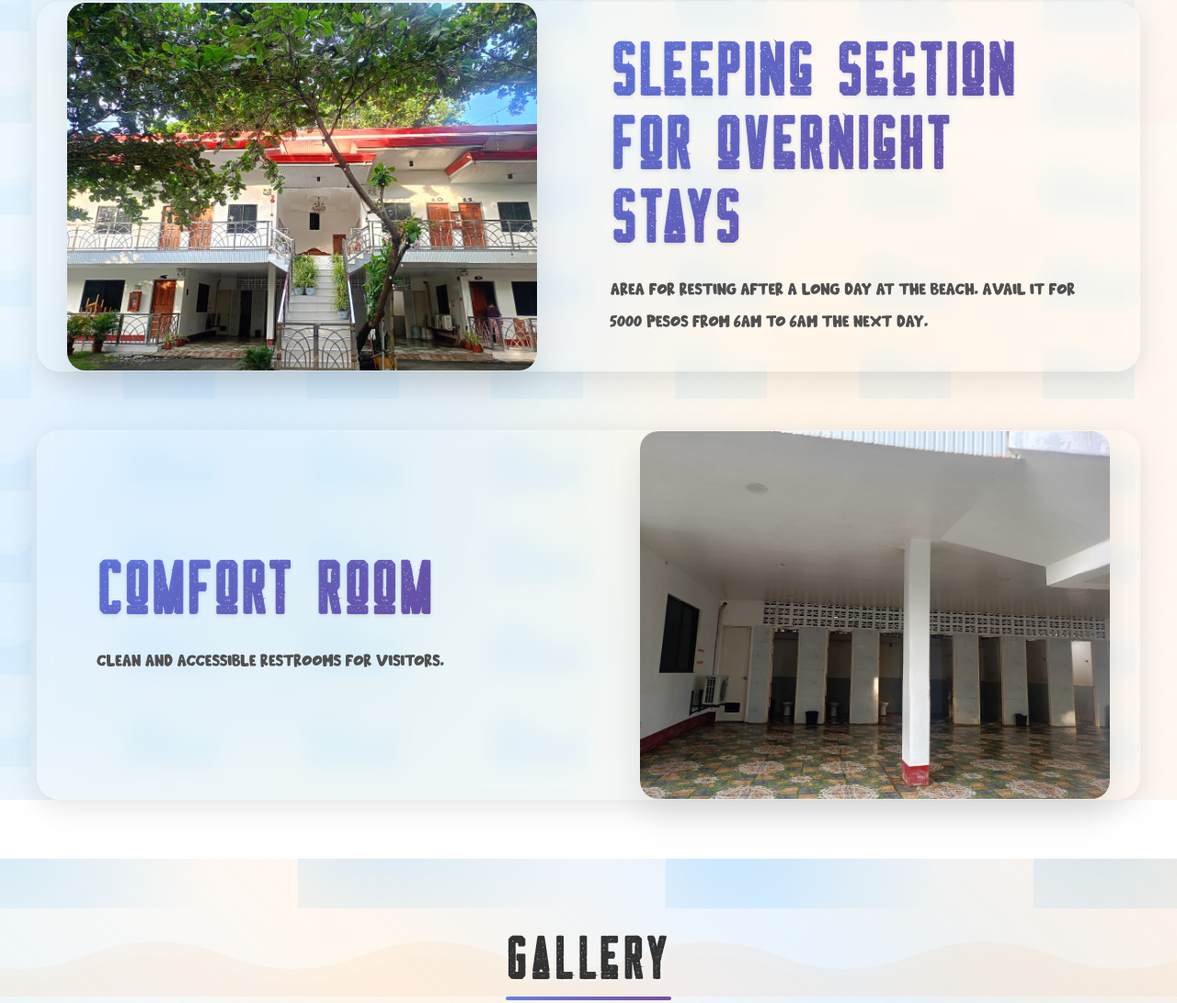
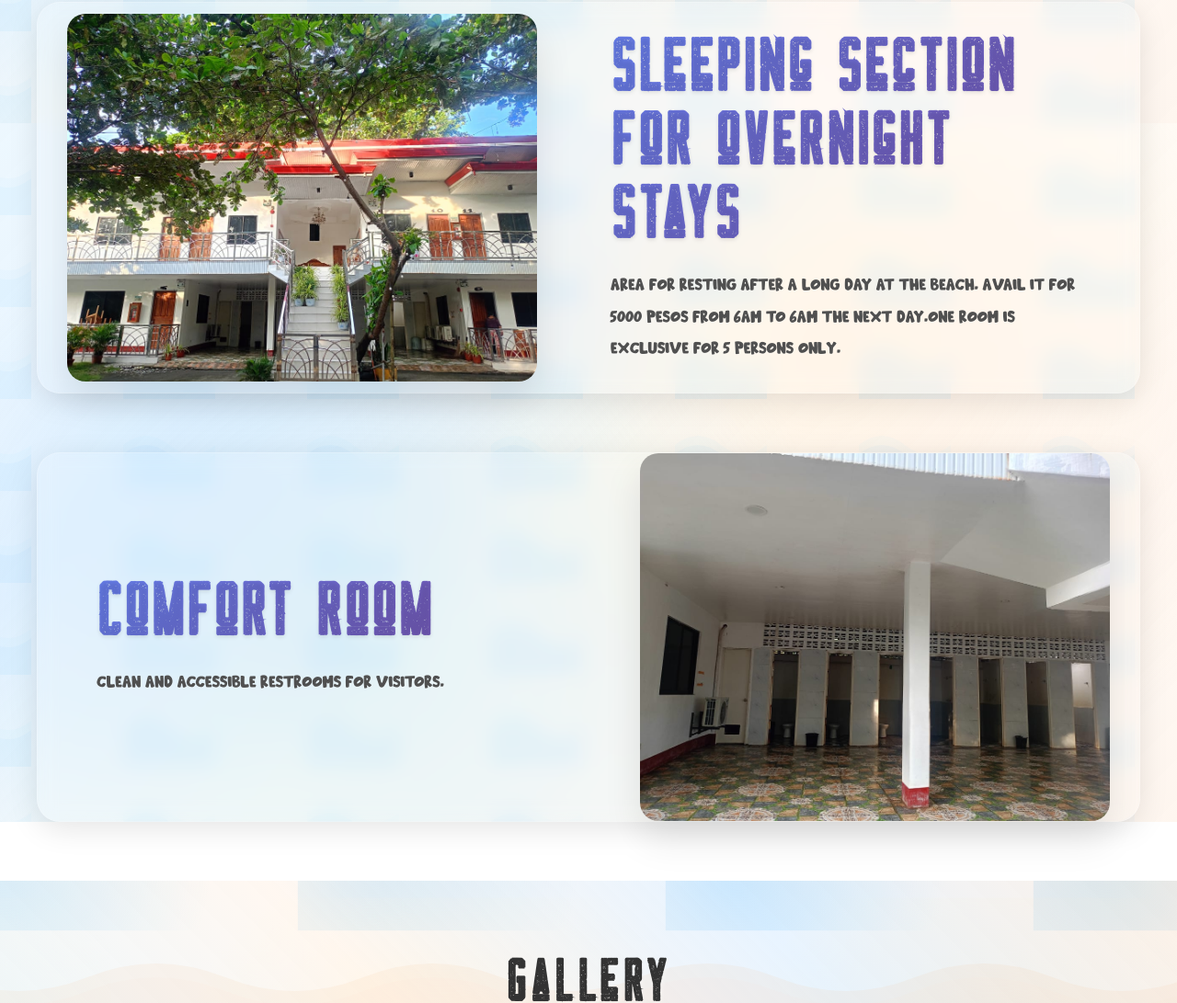
Before and after one commit to marygrace1204/Analou-, a plain HTML site: page index.html in a window 1280 px wide. Shown: the part 1626-2717 px from the top of the page at 92% size. Drawn offline with Linux system fonts and the light colour scheme.

Commit message:
Update index.html

```diff
--- a/index.html
+++ b/index.html
@@ -75,7 +75,7 @@
         </div>
         <div class="destination-content">
           <h3>Sleeping Section for overnight stays</h3>
-          <p>Area for resting after a long day at the beach. Avail it for 5000 pesos from 6AM to 6AM the next day.</p>
+          <p>Area for resting after a long day at the beach. Avail it for 5000 pesos from 6AM to 6AM the next day.One room is exclusive for 5 persons only.</p>
         </div>
       </div>
 
```
